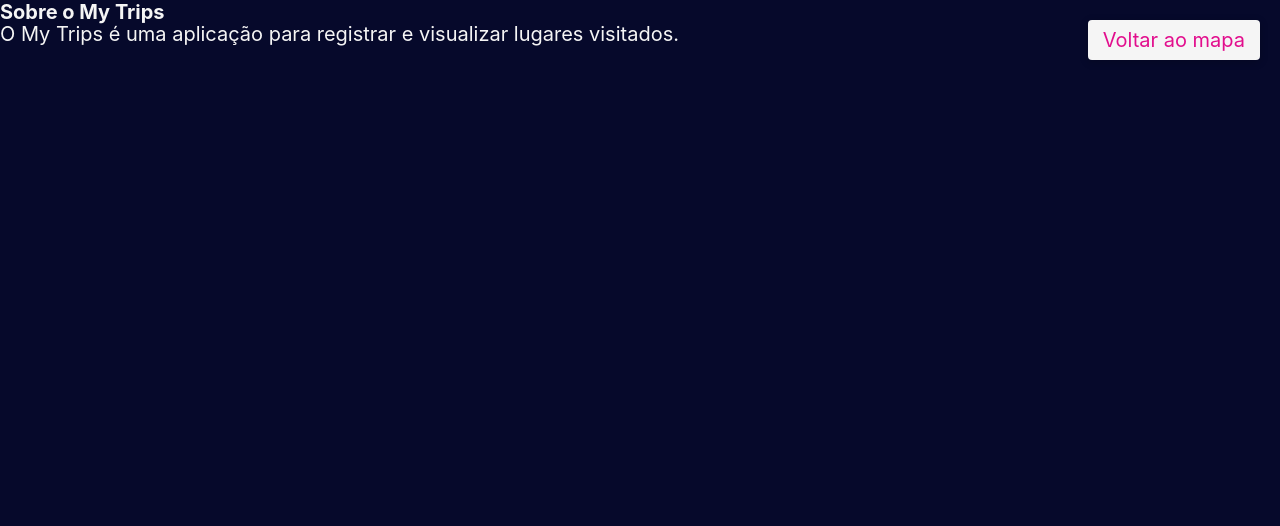
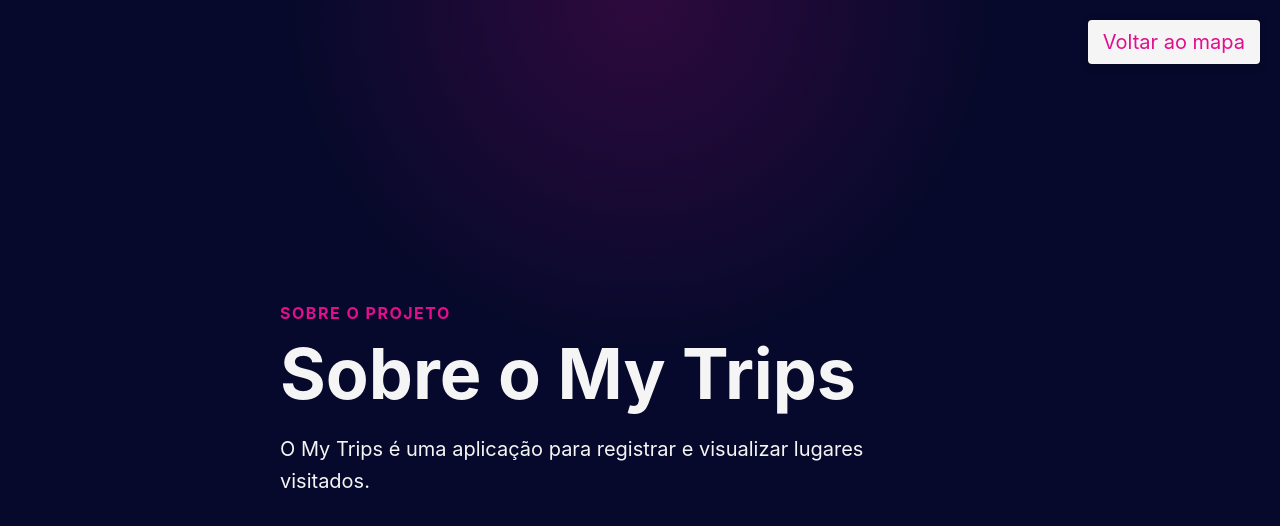
Before and after one commit to ManoelReisDev/my-trips, a Next.js app: page /sobre in a window 1280 px wide. Shown: the top 526 px of the page. Built offline with nearby package versions, Linux system fonts and the light colour scheme.

Commit message:
feat: improve about page content and styles

```diff
--- /dev/null
+++ b/src/app/sobre/page.module.css
@@ -0,0 +1,36 @@
+.wrapper {
+  min-height: 100vh;
+  display: grid;
+  place-items: center;
+  padding: 8rem 2rem;
+  background:
+    radial-gradient(circle at top, rgb(226 14 141 / 18%), transparent 35%),
+    var(--background);
+}
+
+.content {
+  width: min(72rem, 100%);
+}
+
+.eyebrow {
+  margin-bottom: 1.6rem;
+  color: var(--highlight);
+  font-size: 1.6rem;
+  font-weight: 700;
+  text-transform: uppercase;
+  letter-spacing: 0.15rem;
+}
+
+.title {
+  margin-bottom: 2.4rem;
+  color: var(--white);
+  font-size: clamp(4rem, 8vw, 7rem);
+  line-height: 1;
+}
+
+.description {
+  max-width: 60rem;
+  color: var(--white);
+  font-size: 2rem;
+  line-height: 1.6;
+}
--- a/src/app/sobre/page.tsx
+++ b/src/app/sobre/page.tsx
@@ -1,14 +1,26 @@
+import type { Metadata } from 'next';
 import LinkWrapper from '@/components/LinkWrapper';
+import styles from './page.module.css';
+
+export const metadata: Metadata = {
+  title: 'Sobre o My Trips',
+  description:
+    'Conheça o My Trips, uma aplicação para registrar e visualizar lugares visitados.',
+};
 
 export default function Sobre() {
   return (
-    <main>
-      <h1>Sobre o My Trips</h1>
+    <main className={styles.wrapper}>
+      <article className={styles.content}>
+        <p className={styles.eyebrow}>Sobre o projeto</p>
 
-      <p>
-        O My Trips é uma aplicação para registrar e visualizar lugares
-        visitados.
-      </p>
+        <h1 className={styles.title}>Sobre o My Trips</h1>
+
+        <p className={styles.description}>
+          O My Trips é uma aplicação para registrar e visualizar lugares
+          visitados.
+        </p>
+      </article>
 
       <LinkWrapper href="/">Voltar ao mapa</LinkWrapper>
     </main>
--- a/src/styles/global-styles.ts
+++ b/src/styles/global-styles.ts
@@ -36,7 +36,7 @@ export const GlobalStyles = createGlobalStyle`
 
   p, a {
     font-size: var(--medium);
-    line-height: var(--medium);
+    line-height: var(1.5);
   }
 
   a {
```
